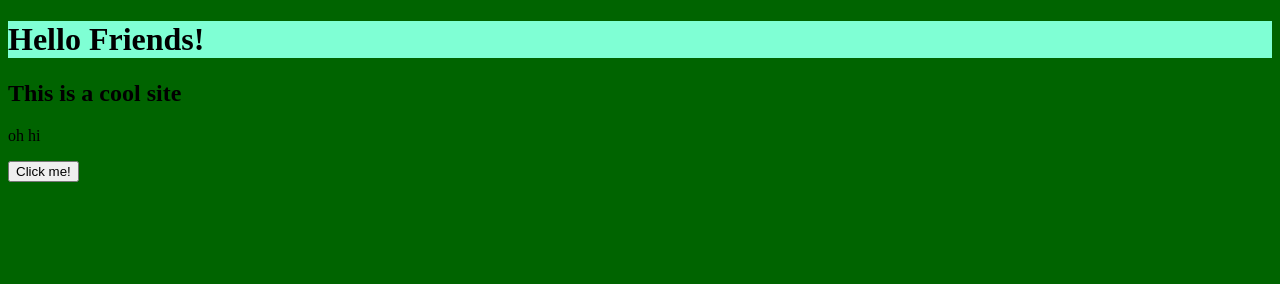
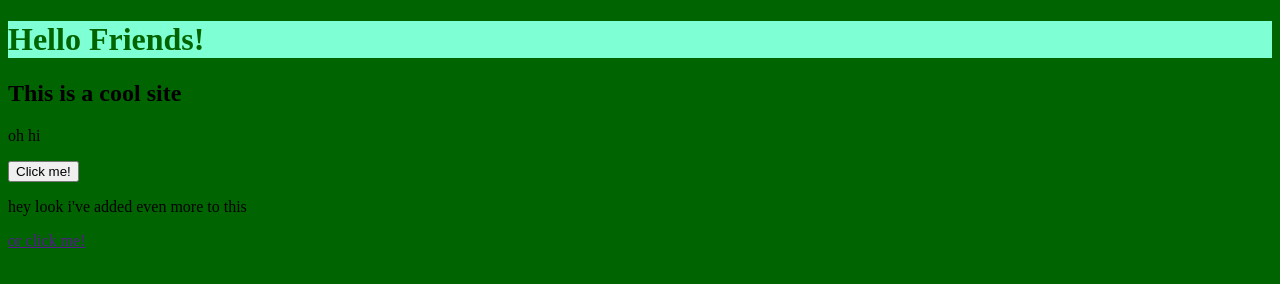
Before and after one commit to KylerJung/supreme-octo-guide, a plain HTML site: page index.html in a window 1280 px wide. Drawn offline with Linux system fonts and the light colour scheme.

Commit message:
added link, p, and h1 color

```diff
--- a/index.html
+++ b/index.html
@@ -12,5 +12,9 @@
   <h2>This is a cool site</h2>
   <p>oh hi</p>
   <button>Click me!</button>
+
+
+  <p>hey look i've added even more to this</p>
+  <a href="">or click me!</a>
 </body>
 </html>
--- a/style.css
+++ b/style.css
@@ -1,5 +1,6 @@
 h1 {
   background-color: aquamarine;
+  color: darkgreen;
 }
 
 body {
```
